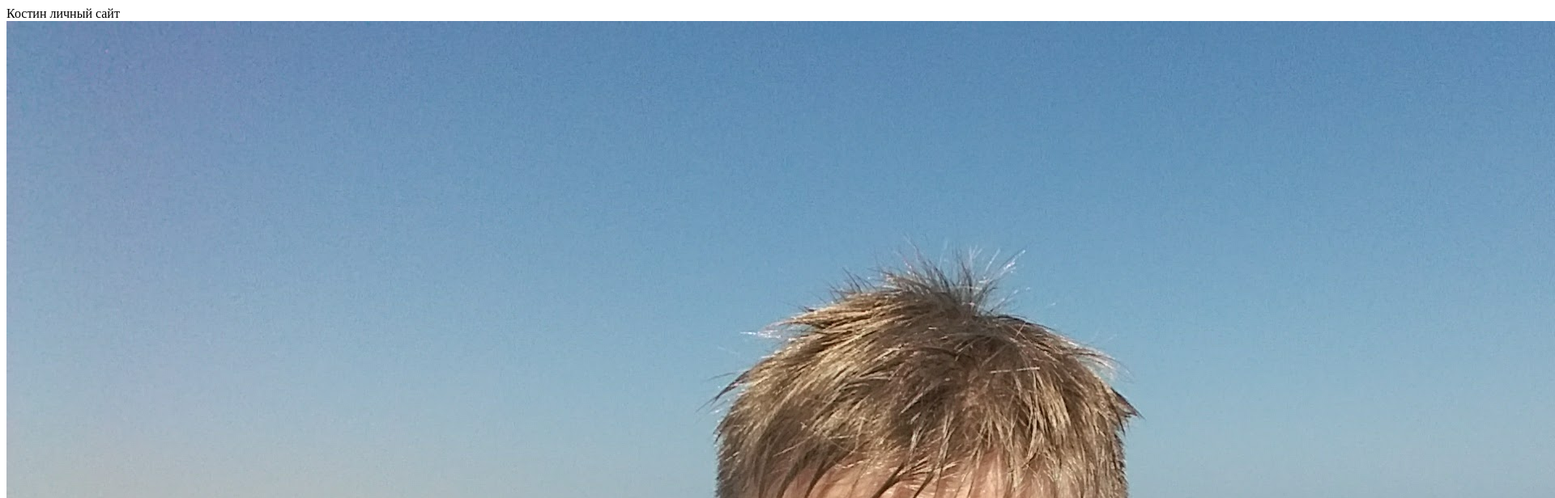
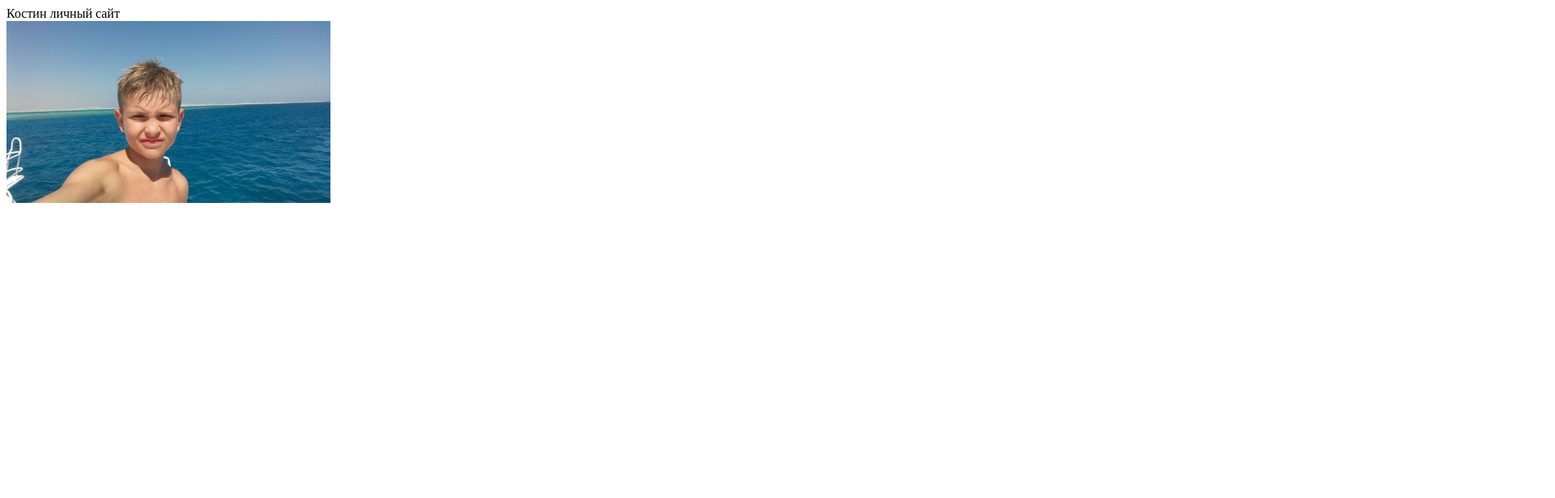
Before and after one commit to KostyaDranchuk/KostyaDranchuk, a plain HTML site: page index.html in a window 1280 px wide. Shown: the top 616 px of the page at 81% size, 1920 px wide, since content can reach past the window. Drawn offline with Linux system fonts and the light colour scheme.

Commit message:
Update index.html

```diff
--- a/index.html
+++ b/index.html
@@ -5,7 +5,7 @@
   Костин личный сайт
   </div>
   <div>
-<img src="20170915_130649.jpg" alt="Smiley face" high=/>
+<img src="20170915_130649.jpg" alt="Smiley face" high=200 width=400/>
   </div>
 
 </body>
```
